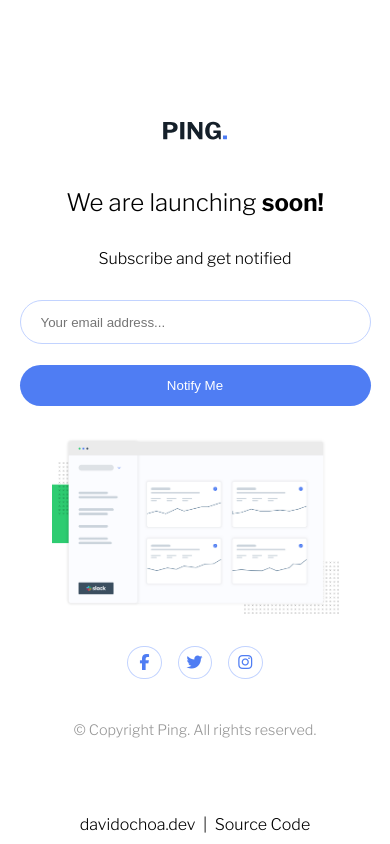
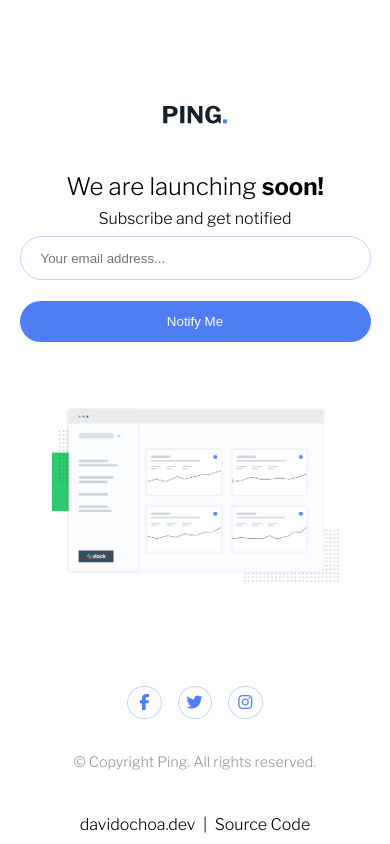
Before and after one commit to davidochoadev/ping-coming-soon-page-master, a plain HTML site: page index.html in a window 390 px wide. Drawn offline with nearby package versions, Linux system fonts and the light colour scheme.

Commit message:
✅ Feat: finished mobile layout

```diff
--- a/assets/css/main.css
+++ b/assets/css/main.css
@@ -13,6 +13,8 @@
 .main__img {
    width: 100%;
    padding: 2rem;
+   padding-bottom: 6rem;
+   padding-top: 4rem;
 }
 
 .main__title {
@@ -26,13 +28,13 @@
 
 .main__description {
    text-align: center;
-   padding: 2rem 0;
+   padding: .5rem 0;
 }
 
 .main__copyright {
    font-size: .9rem;
    color: var(--gray);
-   padding: 2rem 0;
+   padding: 1rem 0;
    text-align: center;
 }
 
@@ -46,7 +48,7 @@
       margin-bottom: .6em;
       max-height: fit-content;
       align-items: flex-start;
-      padding: 0 1.5em;
+      padding: .5rem;
       color: var(--blue);
    }
    .facebook__container {
```
